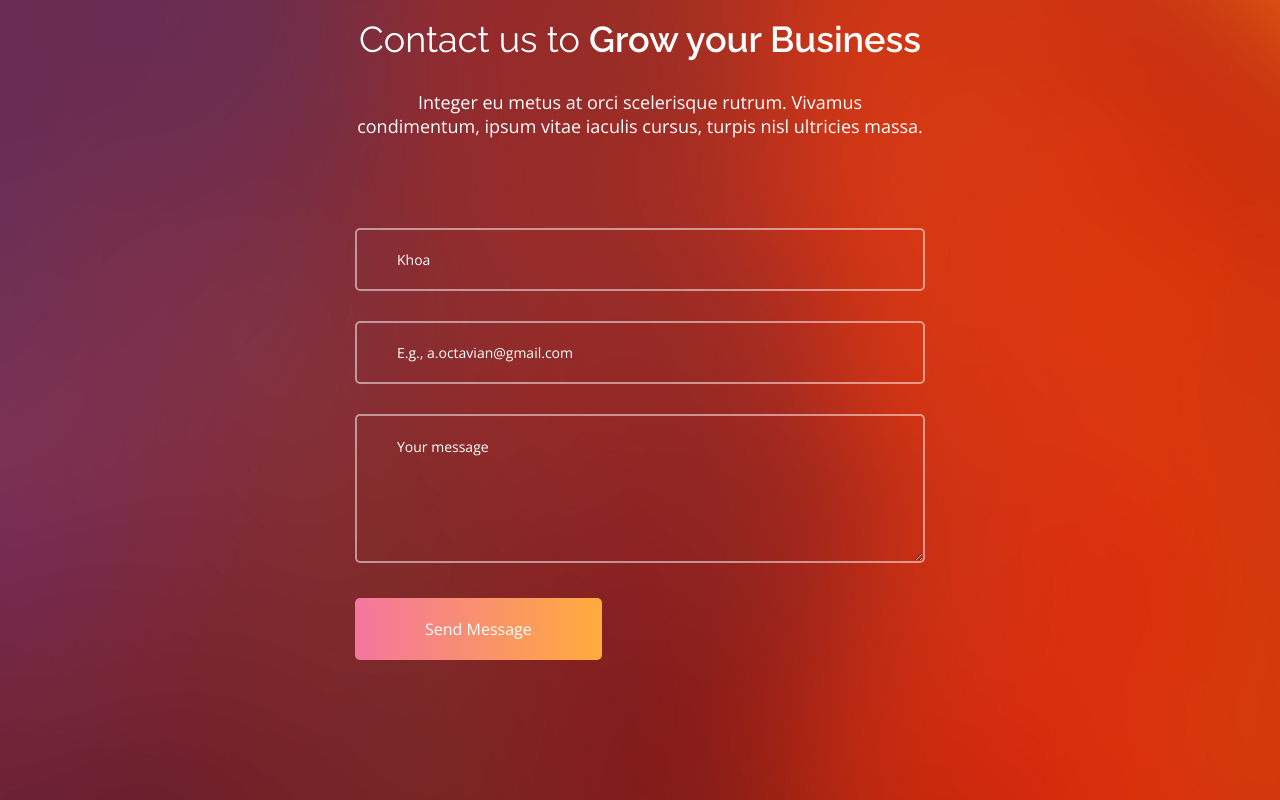
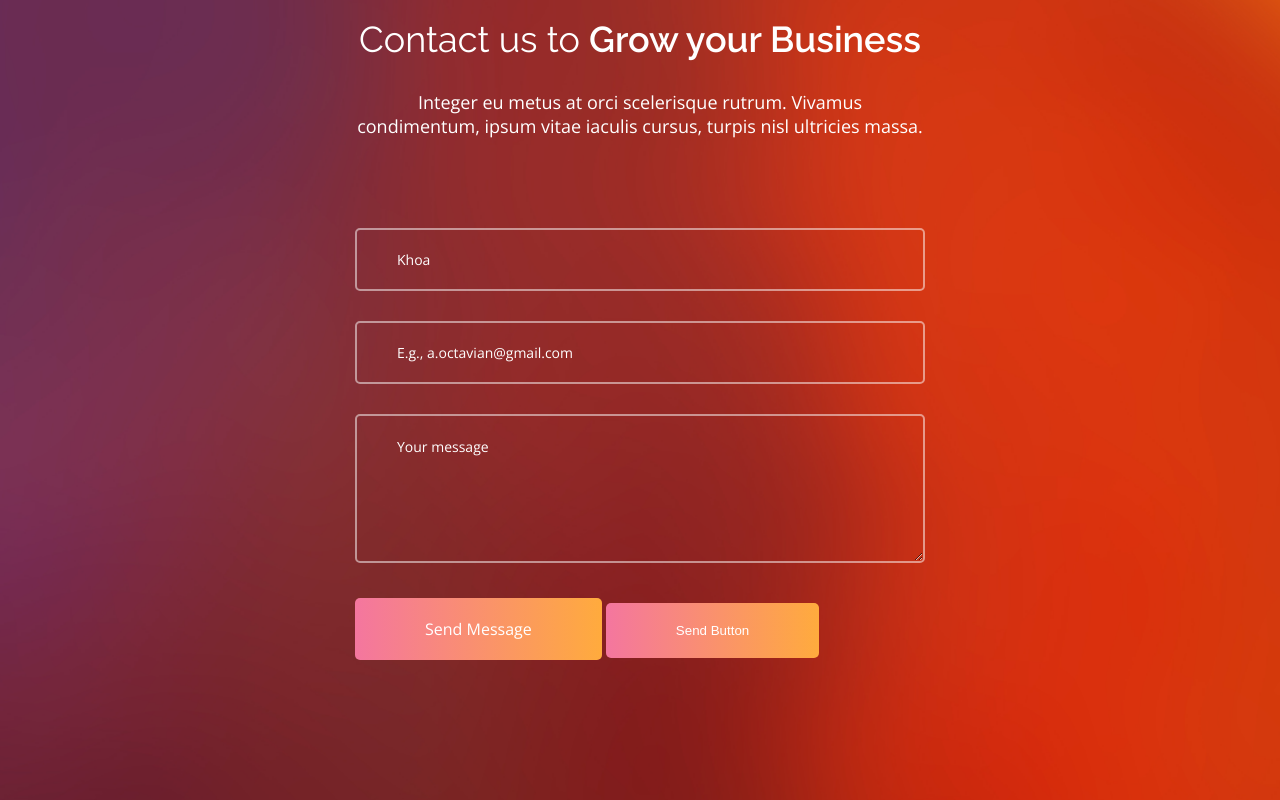
Before and after one commit to thanhkhoa611/abc, a plain HTML site: page index.html in a window 1280 px wide. Shown: the part 5490-6290 px from the top of the page. Drawn offline with nearby package versions, Linux system fonts and the light colour scheme.

Commit message:
add button

```diff
--- a/index.html
+++ b/index.html
@@ -304,6 +304,8 @@
 
                     <a href="" class="btn btn--contact">Send Message</a>
 
+                    <button href="" class="btn btn--contact">Send Button</button>
+
                     <!-- HELLO -->
                 </div>
             </div>
```
